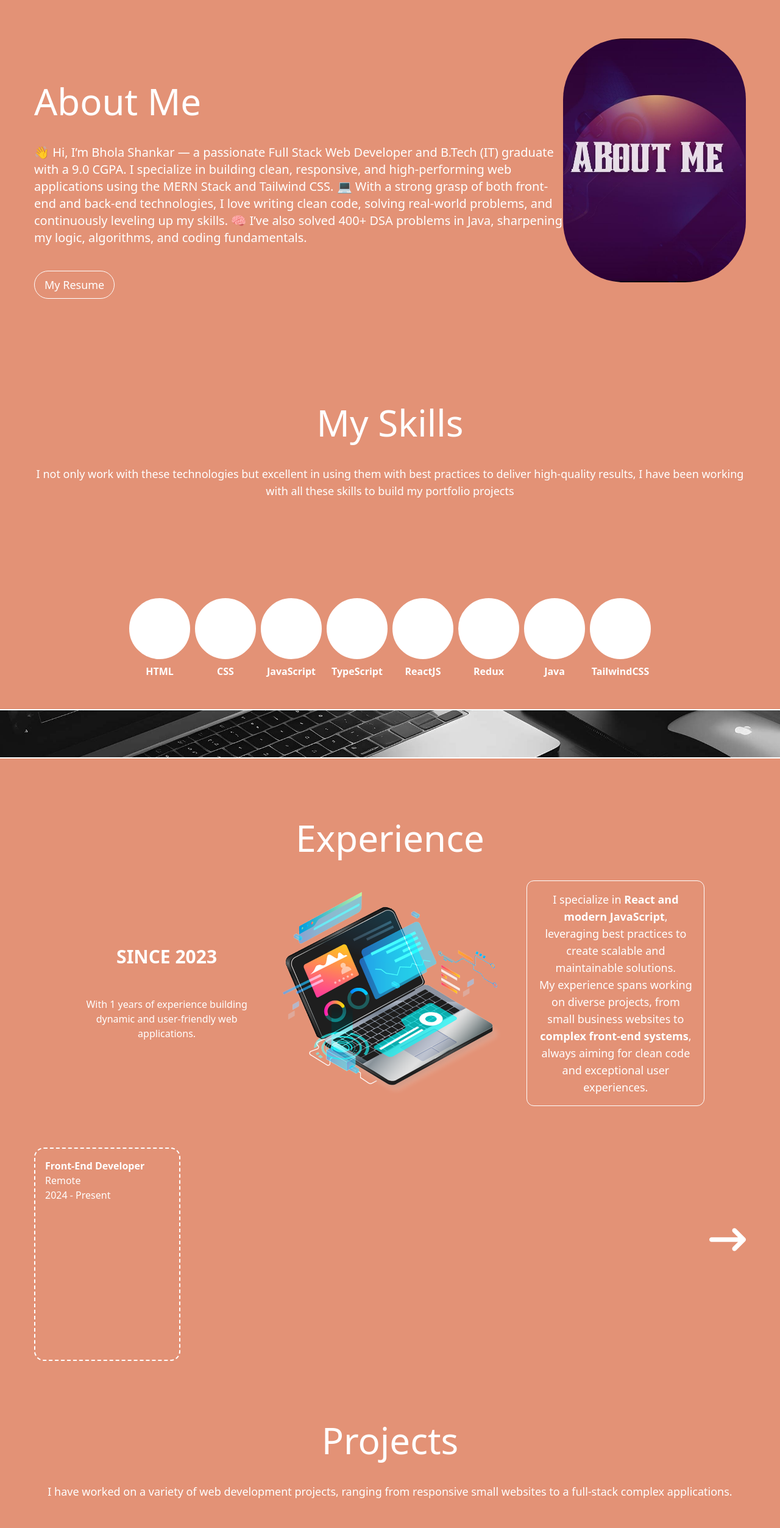
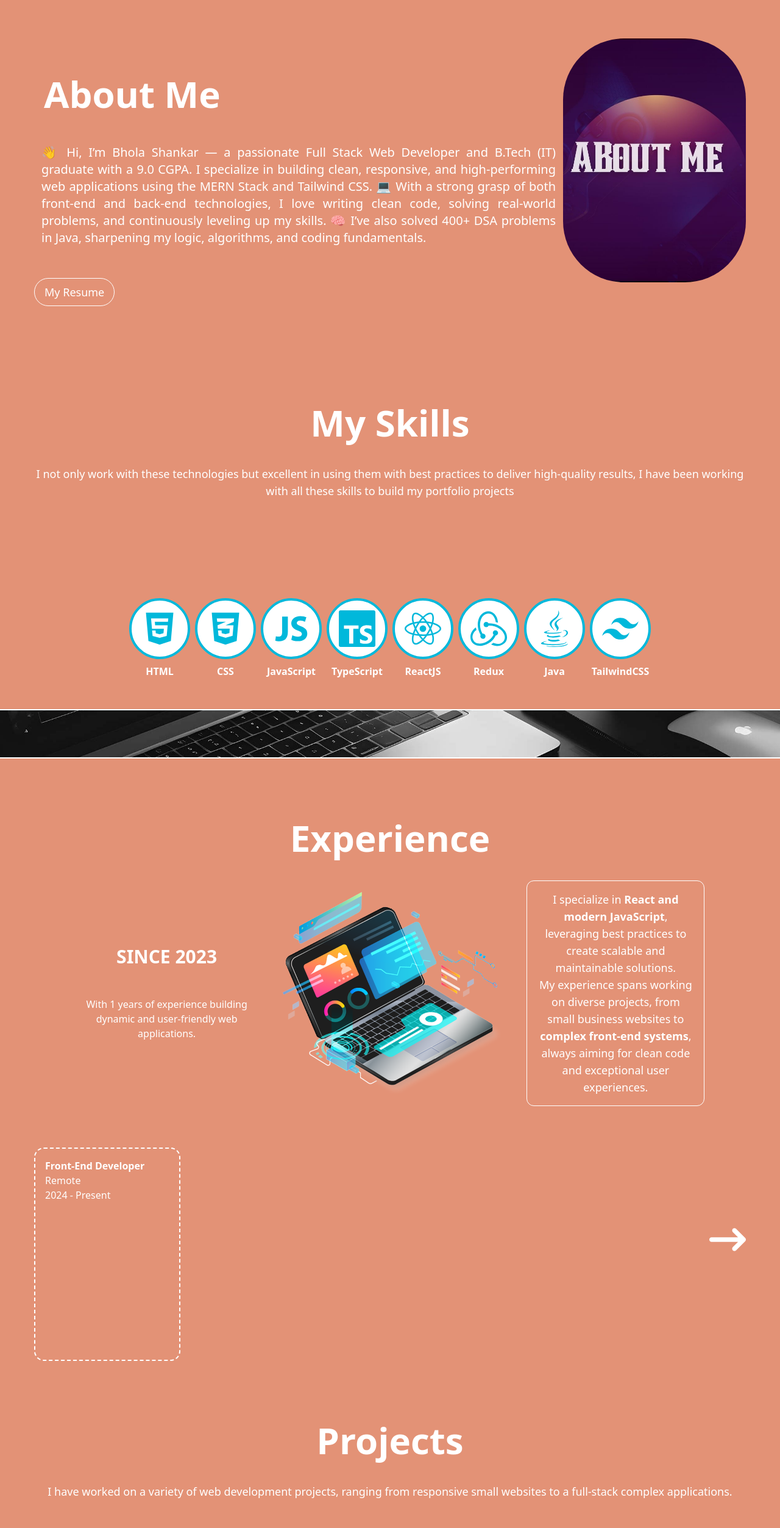
Before and after one commit to DilipBsr/myPorfolio, a React (Vite) app: page / in a window 1280 px wide. Shown: the part 800-3306 px from the top of the page at 61% size. Built offline with nearby package versions, Linux system fonts and the light colour scheme.

Commit message:
UI Updated

```diff
--- a/src/components/aboutMeSection/AboutMeText.jsx
+++ b/src/components/aboutMeSection/AboutMeText.jsx
@@ -3,8 +3,8 @@ import { Link } from "react-scroll";
 const AboutMeText = () => {
   return (
     <div className="flex flex-col text-justify md:items-start sm:items-center md:text-left ">
-      <h2 className="text-6xl text-cyan mb-10">About Me</h2>
-      <p className="lg:text-xl">
+      <h2 className="text-6xl  text-cyan mb-10 ml-4 font-special font-extrabold">About Me</h2>
+      <p className="lg:text-xl text-justify p-3">
         👋 Hi, I’m Bhola Shankar — a passionate Full Stack Web Developer and B.Tech (IT) graduate with a 9.0 CGPA.
         I specialize in building clean, responsive, and high-performing web applications using the MERN Stack and Tailwind CSS.
 
--- a/src/components/contactMeSection/ContactForm.jsx
+++ b/src/components/contactMeSection/ContactForm.jsx
@@ -37,7 +37,7 @@ const ContactForm = () => {
 
   return (
     <div>
-      <p className="text-cyan">{success}</p>
+      <p className="text-cyan-500">{success}</p>
       <form ref={form} onSubmit={sendEmail} className="flex flex-col gap-4">
         <input
           type="text"
@@ -46,7 +46,7 @@ const ContactForm = () => {
           required
           className="h-12 rounded-lg bg-lightBrown px-2 shadow-2xs shadow-amber-50"
           value={name}
-          onChange={handleName}
+          onChange={(e)=>setName(e.target.value)}
         />
         <input
           type="email"
--- a/src/components/contactMeSection/ContactMeMain.jsx
+++ b/src/components/contactMeSection/ContactMeMain.jsx
@@ -7,7 +7,7 @@ const ContactMeMain = () => {
       id="contact"
       className="max-w-[1200px] mx-auto items-center justify-center mt-[100px] px-4 "
     >
-      <h2 className="text-6xl text-cyan mb-10 text-center">Contact Me</h2>
+      <h2 className="text-6xl text-cyan mb-10 text-center font-special font-extrabold">Contact Me</h2>
       <div className="flex justify-between gap-24 bg-brown p-8 rounded-2xl lg:flex-row sm:flex-col">
         <ContactMeLeft />
         <ContactMeRight />
--- a/src/components/experienceSection/ExperienceText.jsx
+++ b/src/components/experienceSection/ExperienceText.jsx
@@ -1,7 +1,7 @@
 const ExperienceText = () => {
   return (
     <div className="flex flex-col items-center mt-[100px] ">
-      <h2 className="text-6xl text-cyan mb-10">Experience</h2>
+      <h2 className="text-6xl text-cyan mb-10 font-special font-extrabold">Experience</h2>
     </div>
   );
 };
--- a/src/components/navbar/NavbarMain.jsx
+++ b/src/components/navbar/NavbarMain.jsx
@@ -5,7 +5,7 @@ import { useSelector } from "react-redux";
 const NavbarMain = () => {
   const menuOpen = useSelector((state) => state.menu.menuOpen);
   return (
-    <nav className="max-w-[1300px] mx-auto w-full px-4 fixed left-[50%] -translate-x-[50%] z-20 flex gap-4 mt-2">
+    <nav className="max-w-[1300px] mx-auto w-screen px-4 left-[50%] -translate-x-[50%] z-20 flex gap-4 mt-2 fixed">
       <div className="flex justify-between w-full max-w-[1200px] mx-auto  bg-black opacity-40 items-center pl-6 pr-6 lg:p-4 rounded-3xl shadow-2xl shadow-orange-200">
         <h1 className="text-white  text-3xl hidden font-special font-extrabold lg:block md:block">
           Portfolio
--- a/src/components/projectsSection/ProjectsMain.jsx
+++ b/src/components/projectsSection/ProjectsMain.jsx
@@ -43,7 +43,7 @@ const ProjectsMain = () => {
         viewport={{ once: false, amount: 0.7 }}
       >
         <div className="flex flex-col items-center mt-[100px]">
-          <h2 className="text-6xl text-cyan mb-10">Projects</h2>
+          <h2 className="text-6xl text-cyan mb-10 font-special font-extrabold">Projects</h2>
           <p className="text-lg text-center">
             I have worked on a variety of web development projects, ranging from
             responsive small websites to a full-stack complex applications.
--- a/src/components/skillsSection/AllSkills.jsx
+++ b/src/components/skillsSection/AllSkills.jsx
@@ -48,7 +48,7 @@ const skills = [
 const AllSkills = () => {
   return (
     <div>
-      <div className="flex items-center justify-center relative gap-2 max-w-[1200px] mx-auto">
+      <div className="flex items-center justify-center relative gap-2 max-w-[1200px] mx-auto ">
         {skills.map((item, index) => {
           return (
             <motion.div
--- a/src/components/skillsSection/SingleSkill.jsx
+++ b/src/components/skillsSection/SingleSkill.jsx
@@ -1,8 +1,8 @@
 const SingleSkill = ({ imgSvg, text }) => {
   return (
-    <div className="hover:-translate-y-10 transition-all duration-500">
+    <div className="hover:-translate-y-10 transition-all duration-500 ">
       <div className="flex flex-col items-center gap-2 relative">
-        <div className="bg-white text-cyan h-[100px] w-[100px] flex items-center justify-center rounded-full hover:text-darkGrey hover:scale-105 transform transition-all duration-500 text-6xl border-4 border-orange">
+        <div className="bg-white text-cyan-500 h-[100px] w-[100px] flex items-center justify-center rounded-full hover:text-gray-700 hover:scale-105 transform transition-all duration-500 text-6xl border-4 border-orange">
           {imgSvg}
         </div>
         <p className="text-white font-bold">{text}</p>
--- a/src/components/skillsSection/SkillsMain.jsx
+++ b/src/components/skillsSection/SkillsMain.jsx
@@ -7,7 +7,7 @@ import { fadeIn } from "../../framerMotion/variants";
 const SkillsMain = () => {
   return (
     <div id="skills">
-      <div className="max-w-[1200px] px-4 mx-auto min-h-[600px] relative overflow-hidden">
+      <div className="max-w-[1200px] px-4 mx-auto min-h-[600px] relative overflow-hidden ">
         <motion.div
           variants={fadeIn("down", 0.2)}
           initial="hidden"
--- a/src/components/skillsSection/SkillsText.jsx
+++ b/src/components/skillsSection/SkillsText.jsx
@@ -1,7 +1,7 @@
 const SkillsText = () => {
   return (
     <div className="flex flex-col items-center mt-[100px]">
-      <h2 className="text-6xl text-cyan mb-10">My Skills</h2>
+      <h2 className="text-6xl text-cyan mb-10 font-special font-extrabold">My Skills</h2>
       <p className="text-lg text-center">
         I not only work with these technologies but excellent in using them with
         best practices to deliver high-quality results, I have been working with
```
